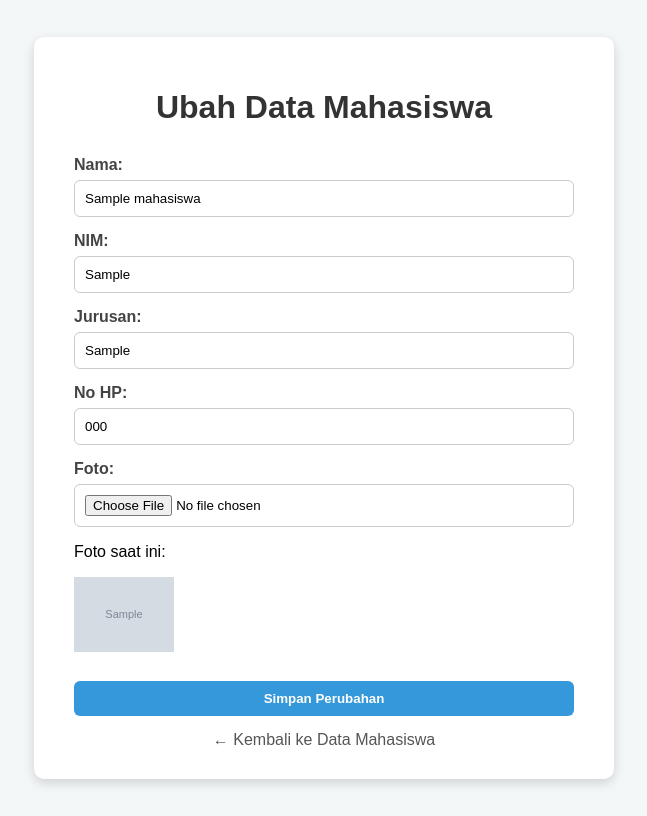
After one commit to MonikaKade/PraktikumPemogramanWeb, a PHP site: page /ubahdata.php?id=1 in a window 1280 px wide. The commit adds this page. Shown: the whole page, without its empty margins (316-963 px from the left). Run offline with PHP 8.4, Linux system fonts and the light colour scheme; tables that the repository leaves empty or names only in its code hold one stand-in row (values such as "Sample post"); grey boxes marked "Sample" are stand-in pictures.

Commit message:
update php

```diff
--- a/function.php
+++ b/function.php
@@ -31,7 +31,7 @@ function tambahmahasiswa($data) {
 
     // ===== Upload Gambar =====
     $namaFile = $_FILES['img']['name'];
-    $tmpName = $_FILES['img']['tmp_name'];
+    $tmpName = $_FILES['img']['tmp_name']; //fungsnya untuk menyimpan sementara
 
     // Cek ekstensi file (opsional keamanan)
     $ekstensiGambarValid = ['jpg', 'jpeg', 'png'];
@@ -71,4 +71,54 @@ function hapusdata($id) {
 
     return mysqli_affected_rows($koneksi);
 }
+
+function ubahdata($data) {
+    global $koneksi;
+
+    // Ambil data dari form
+    $id = $data["id"]; // HARUS ditambahkan
+    $nama = htmlspecialchars($data["nama"]);
+    $nim = htmlspecialchars($data["nim"]);
+    $jurusan = htmlspecialchars($data["jurusan"]);
+    $nohp = htmlspecialchars($data["nohp"]);
+    $gambarLama = $data["gambarLama"]; // dari input hidden form
+
+    // ===== Upload Gambar =====
+    if ($_FILES['img']['error'] === 4) {
+        // Jika tidak upload gambar baru
+        $namaFileBaru = $gambarLama;
+    } else {
+        $namaFile = $_FILES['img']['name'];
+        $tmpName = $_FILES['img']['tmp_name'];
+        $ekstensiGambarValid = ['jpg', 'jpeg', 'png'];
+        $ekstensi = strtolower(pathinfo($namaFile, PATHINFO_EXTENSION));
+
+        if (!in_array($ekstensi, $ekstensiGambarValid)) {
+            echo "<script>alert('Yang diupload bukan gambar!');</script>";
+            return 0;
+        }
+
+        $namaFileBaru = uniqid() . '.' . $ekstensi;
+        move_uploaded_file($tmpName, 'img/' . $namaFileBaru);
+
+        // (Opsional) Hapus gambar lama jika ada:
+        if (file_exists('img/' . $gambarLama)) {
+            unlink('img/' . $gambarLama);
+        }
+    }
+
+    // Query update
+    $query = "UPDATE mahasiswa SET
+                nama = '$nama',
+                nim = '$nim',
+                jurusan = '$jurusan',
+                nohp = '$nohp',
+                img = '$namaFileBaru'
+              WHERE id = $id";
+
+    mysqli_query($koneksi, $query);
+
+    return mysqli_affected_rows($koneksi);
+}
+
 ?>
--- /dev/null
+++ b/ubahdata.php
@@ -0,0 +1,149 @@
+<?php
+require 'function.php'; // koneksi ke database + fungsi query() dan ubahdata()
+
+// Ambil ID dari URL
+$id = intval($_GET["id"]);
+
+// Ambil data mahasiswa berdasarkan ID
+$mhs = query("SELECT * FROM mahasiswa WHERE id = $id")[0];
+
+// Proses saat form disubmit
+if (isset($_POST["submit"])) {
+    if (ubahdata($_POST) > 0) {
+        echo "
+        <script>
+            alert('Data berhasil diubah!');
+            document.location.href = 'datamahasiswa.php';
+        </script>
+        ";
+    } else {
+        echo "
+        <script>
+            alert('Gagal menyimpan data!');
+            document.location.href = 'datamahasiswa.php';
+        </script>
+        ";
+    }
+}
+?>
+
+<!DOCTYPE html>
+<html lang="en">
+<head>
+    <meta charset="UTF-8">
+    <meta name="viewport" content="width=device-width, initial-scale=1.0">
+    <title>Ubah Data Mahasiswa</title>
+    <style>
+        body {
+            font-family: Arial, sans-serif;
+            background-color: #f4f7f8;
+            display: flex;
+            justify-content: center;
+            align-items: center;
+            height: 100vh;
+        }
+
+        .form-container {
+            background-color: #fff;
+            padding: 30px 40px;
+            border-radius: 10px;
+            box-shadow: 0 4px 12px rgba(0,0,0,0.15);
+            width: 100%;
+            max-width: 500px;
+        }
+
+        h1 {
+            text-align: center;
+            color: #333;
+            margin-bottom: 30px;
+        }
+
+        label {
+            display: block;
+            margin-top: 15px;
+            font-weight: bold;
+            color: #444;
+        }
+
+        input[type="text"],
+        input[type="file"] {
+            width: 100%;
+            padding: 10px;
+            margin-top: 6px;
+            border: 1px solid #ccc;
+            border-radius: 6px;
+            box-sizing: border-box;
+        }
+
+        button {
+            margin-top: 25px;
+            width: 100%;
+            padding: 10px;
+            background-color: #3498db;
+            color: white;
+            border: none;
+            border-radius: 6px;
+            font-weight: bold;
+            cursor: pointer;
+            transition: background-color 0.3s ease;
+        }
+
+        button:hover {
+            background-color: #2980b9;
+        }
+
+        .back-btn {
+            margin-top: 15px;
+            display: inline-block;
+            text-align: center;
+            width: 100%;
+            color: #555;
+            text-decoration: none;
+        }
+
+        .back-btn:hover {
+            text-decoration: underline;
+        }
+
+        .preview {
+            margin-top: 10px;
+        }
+    </style>
+</head>
+<body>
+    <div class="form-container">
+        <h1>Ubah Data Mahasiswa</h1>
+
+        <form action="" method="post" enctype="multipart/form-data">
+            <input type="hidden" name="id" value="<?= $mhs["id"]; ?>">
+            <input type="hidden" name="gambarLama" value="<?= $mhs["img"]; ?>">
+
+            <label for="nama">Nama:</label>
+            <input type="text" name="nama" id="nama" placeholder="Nama Lengkap*" required value="<?= $mhs["nama"]; ?>"/>
+
+            <label for="nim">NIM:</label>
+            <input type="text" name="nim" id="nim" required value="<?= $mhs["nim"]; ?>"/>
+
+            <label for="jurusan">Jurusan:</label>
+            <input type="text" name="jurusan" id="jurusan" required value="<?= $mhs["jurusan"]; ?>"/>
+
+            <label for="nohp">No HP:</label>
+            <input type="text" name="nohp" id="nohp" required value="<?= $mhs["nohp"]; ?>"/>
+
+            <label for="img">Foto:</label>
+            <input type="file" name="img" id="img" accept="image/*" />
+
+            <?php if (!empty($mhs["img"])): ?>
+                <div class="preview">
+                    <p>Foto saat ini:</p>
+                    <img src="img/<?= $mhs["img"]; ?>" width="100">
+                </div>
+            <?php endif; ?>
+
+            <button type="submit" name="submit">Simpan Perubahan</button>
+        </form>
+
+        <a href="datamahasiswa.php" class="back-btn">← Kembali ke Data Mahasiswa</a>
+    </div>
+</body>
+</html>
```
Also changed, not shown: datamahasiswa.php (+6 -1 lines), img/685a9ae10b5e1.jpeg (deleted), img/6864b47b44731.jpeg (added).
